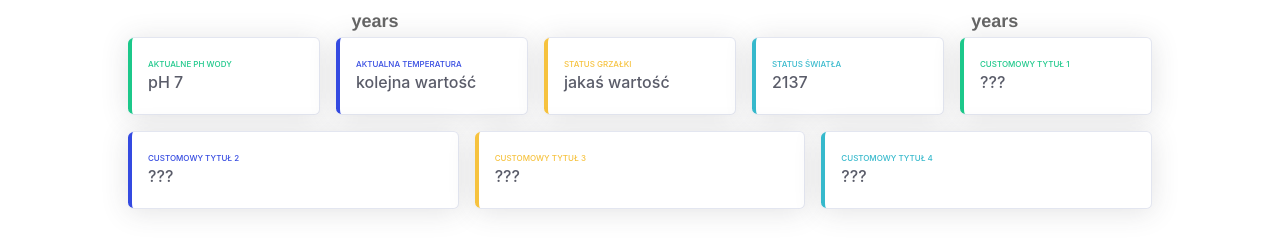
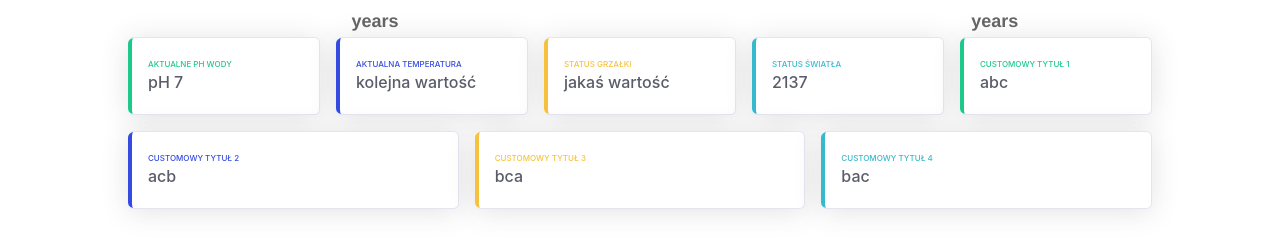
Before and after one commit to grupadotnet/Aqua-Sharp-Frontend, a React (Vite) app: page / in a window 1280 px wide. Shown: the part 535-773 px from the top of the page. Built offline with nearby package versions, Linux system fonts and the light colour scheme.

Commit message:
Children is no longer optional

```diff
--- a/src/components/dataTile/index.tsx
+++ b/src/components/dataTile/index.tsx
@@ -1,7 +1,7 @@
 import './DataTile.scss';
 
 type Props = {
-  children?: string;
+  children: string;
   title?: string;
   theme?: 'blue' | 'green' | 'teal' | 'yellow';
 };
@@ -17,7 +17,7 @@ const DataTile = (props: Props) => {
   return (
     <div className={`tile tile-${tileTheme.toLowerCase()}`}>
       <p>{props.title ?? defaultTitle[tileTheme]}</p>
-      <p>{props.children ?? '???'}</p>
+      <p>{props.children}</p>
     </div>
   );
 };
--- a/src/pages/working/index.tsx
+++ b/src/pages/working/index.tsx
@@ -78,10 +78,10 @@ export const Working: React.FC = () => {
         <DataTile theme='blue'>kolejna wartość</DataTile>
         <DataTile theme='yellow'>jakaś wartość</DataTile>
         <DataTile theme='teal'>2137</DataTile>
-        <DataTile theme='green' title='customowy tytuł 1'></DataTile>
-        <DataTile theme='blue' title='customowy tytuł 2'></DataTile>
-        <DataTile theme='yellow' title='customowy tytuł 3'></DataTile>
-        <DataTile theme='teal' title='customowy tytuł 4'></DataTile>
+        <DataTile theme='green' title='customowy tytuł 1'>abc</DataTile>
+        <DataTile theme='blue' title='customowy tytuł 2'>acb</DataTile>
+        <DataTile theme='yellow' title='customowy tytuł 3'>bca</DataTile>
+        <DataTile theme='teal' title='customowy tytuł 4'>bac</DataTile>
       </div>
       {/* data tile end */}
     </div>
```
Also changed, not shown: 1 other file (tests, documents, lock files or other folders).
